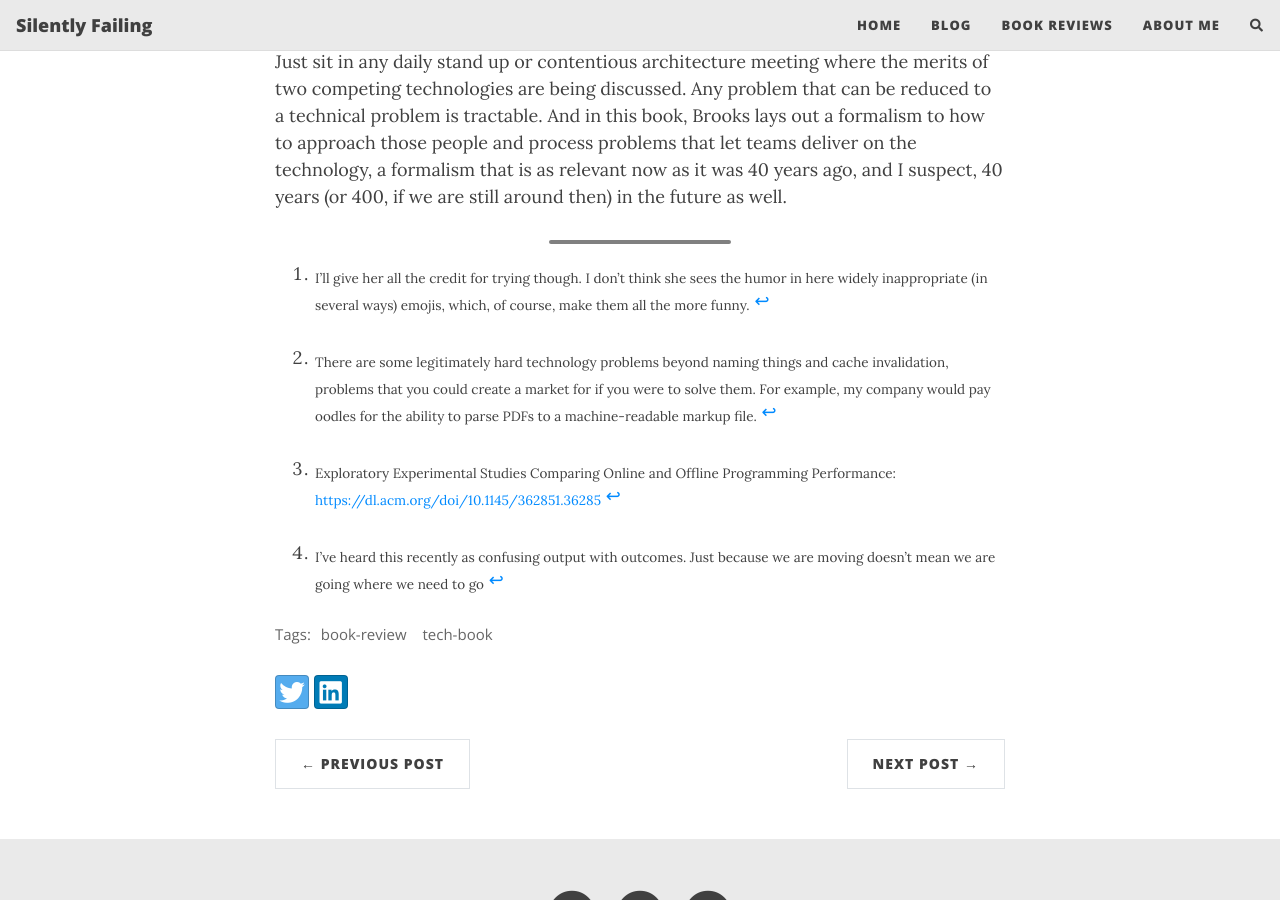
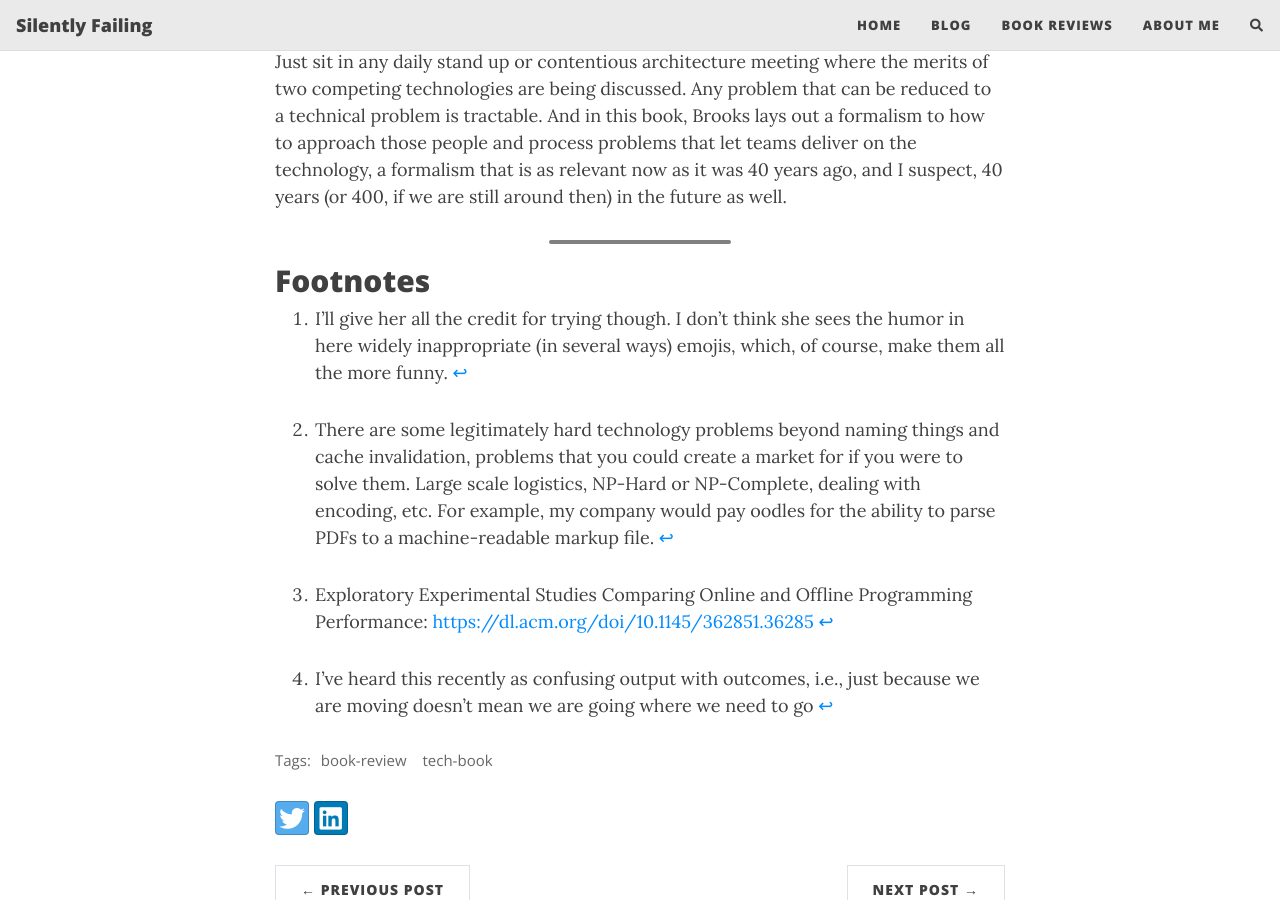
Before and after one commit to mmcintyre1/silently-failing, a Jekyll site: the page built from _posts/books/2022-07-01-mythical-man-month.md, in a window 1280 px wide and 900 px high, scrolled down 2898 px. Built offline with Jekyll 4.4.1, drawn with Linux system fonts in a browser that asks for light colours; nearby versions of some CDN libraries; comment, search, counter and statistics services are not loaded.

Commit message:
changed footnote formatting

```diff
--- a/_posts/books/2022-07-01-mythical-man-month.md
+++ b/_posts/books/2022-07-01-mythical-man-month.md
@@ -37,7 +37,9 @@ These people and process problems that sit at the heart of software delivery pro
 And thus, in the best case we have purely technical problems, pure functions we can deterministically answer with data: what latency or downtime is acceptable, what throughput do we need, how much do we want to spend, do we have the skills on hand? But Brooks is arguing here that problems are rarely pure technical problems. Just sit in any daily stand up or contentious architecture meeting where the merits of two competing technologies are being discussed. Any problem that can be reduced to a technical problem is tractable. And in this book, Brooks lays out a formalism to how to approach those people and process problems that let teams deliver on the technology, a formalism that is as relevant now as it was 40 years ago, and I suspect, 40 years (or 400, if we are still around then) in the future as well.
 
 ---
-[^fn1]: <sub>I'll give her all the credit for trying though. I don't think she sees the humor in here widely inappropriate (in several ways) emojis, which, of course, make them all the more funny.</sub>
-[^fn2]: <sub>There are some legitimately hard technology problems beyond naming things and cache invalidation, problems that you could create a market for if you were to solve them. For example, my company would pay oodles for the ability to parse PDFs to a machine-readable markup file.</sub>
-[^fn3]: <sub>Exploratory Experimental Studies Comparing Online and Offline Programming Performance: <a href="https://dl.acm.org/doi/10.1145/362851.36285">https://dl.acm.org/doi/10.1145/362851.36285</a></sub>
-[^fn4]: <sub>I've heard this recently as confusing output with outcomes. Just because we are moving doesn't mean we are going where we need to go</sub>
+
+## Footnotes
+[^fn1]: I'll give her all the credit for trying though. I don't think she sees the humor in here widely inappropriate (in several ways) emojis, which, of course, make them all the more funny.
+[^fn2]: There are some legitimately hard technology problems beyond naming things and cache invalidation, problems that you could create a market for if you were to solve them. Large scale logistics, NP-Hard or NP-Complete, dealing with encoding, etc. For example, my company would pay oodles for the ability to parse PDFs to a machine-readable markup file.
+[^fn3]: Exploratory Experimental Studies Comparing Online and Offline Programming Performance: <a href="https://dl.acm.org/doi/10.1145/362851.36285">https://dl.acm.org/doi/10.1145/362851.36285</a>
+[^fn4]: I've heard this recently as confusing output with outcomes, i.e., just because we are moving doesn't mean we are going where we need to go
```
Also changed, not shown: other parts of _posts/books/2022-07-01-mythical-man-month.md (+1 -1 lines), _posts/books/2022-05-21-turn-the-ship-around.md (+5 -4 lines), _posts/books/2022-07-04-start-with-why.md (renamed from _posts/books/2022-07-05-start-with-why.md, +8 -5 lines).
